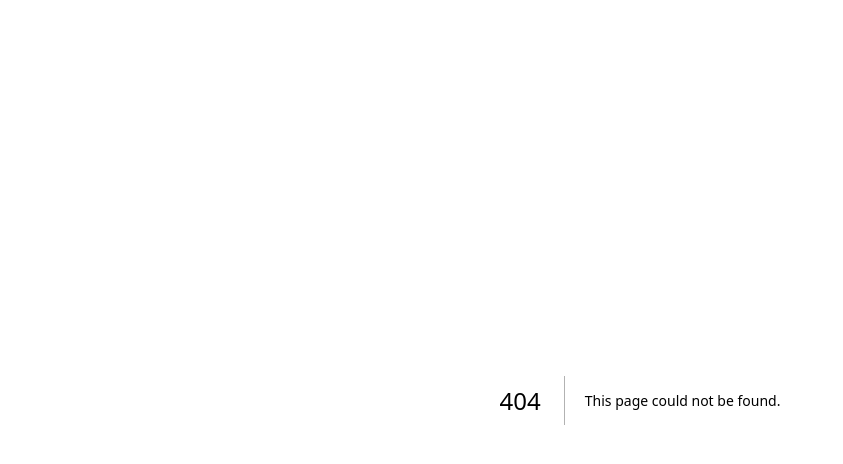
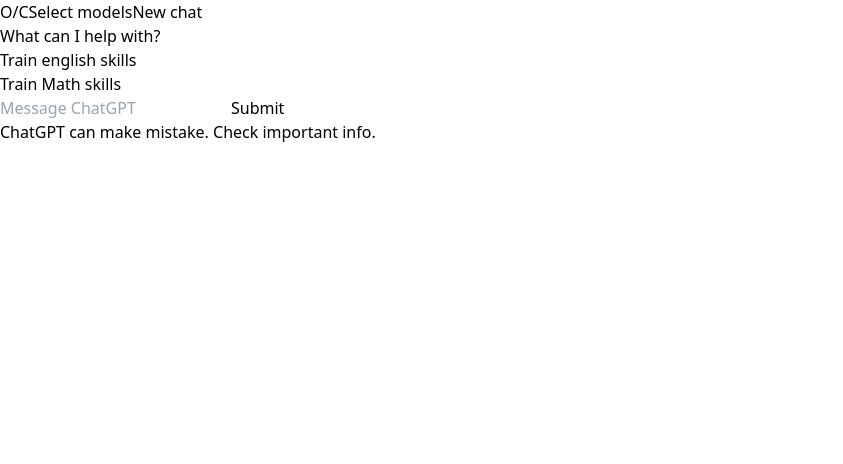
Before and after one commit to DuzDao/clone_gpt_website, a Next.js app in the folder chatgpt-clone/: page /conversation in a window 1280 px wide. Before the commit this address had no page. Shown: the top 464 px of the page, without its empty margins (0-843 px from the left). Built offline with nearby package versions, Linux system fonts and the light colour scheme.

Commit message:
fe: add can-do-item tag

```diff
--- /dev/null
+++ b/chatgpt-clone/app/conversation/page.tsx
@@ -0,0 +1,28 @@
+import { createNewConversation } from "@/app/lib/actions";
+import CanDoItem from "../components/UI/CanDoItem";
+
+export default function Conversation() {
+  return (
+    <>
+      <div className="welcome-zone">
+        <h1>What can I help with?</h1>
+        <div className="can-do-list">
+          <ul>
+            <li>
+              <CanDoItem
+                createNewConversation={createNewConversation}
+                title="Train english skills"
+              />
+            </li>
+            <li>
+              <CanDoItem
+                createNewConversation={createNewConversation}
+                title="Train Math skills"
+              />
+            </li>
+          </ul>
+        </div>
+      </div>
+    </>
+  );
+}
```
